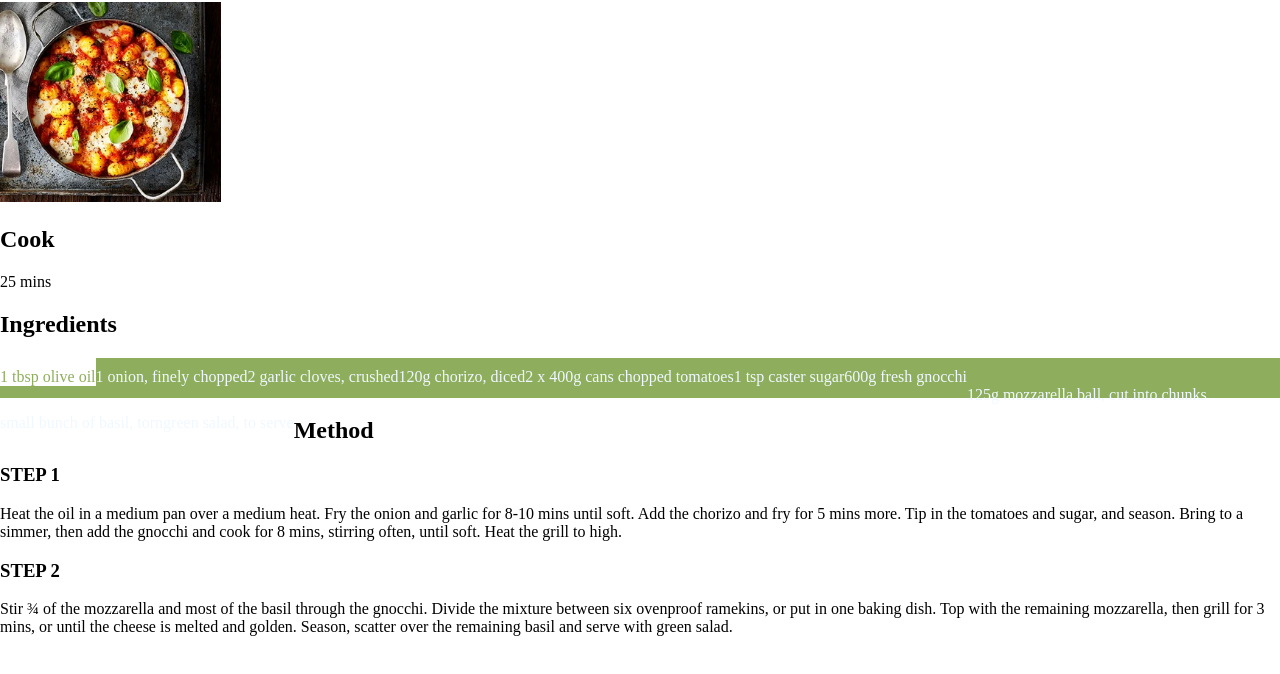
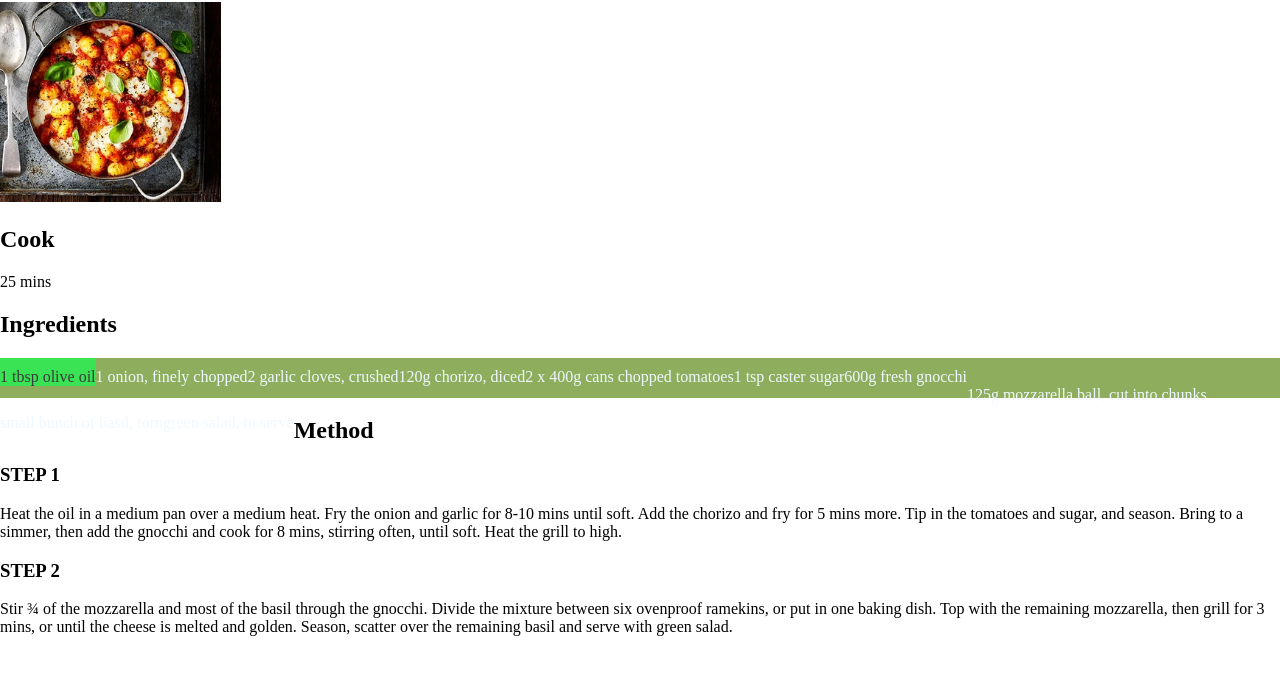
Before and after one commit to chmirousaid/odin-recipes, a plain HTML site: page recipes/gnocchi.html in a window 1280 px wide. In both pictures the pointer is over the link "1 tbsp olive oil". Shown: the part 78-752 px from the top of the page. Drawn offline with Linux system fonts and the light colour scheme.

Commit message:
updated ul hover

```diff
--- a/css/index.css
+++ b/css/index.css
@@ -68,6 +68,6 @@ img{
 
  li a:hover
  {
-   background-color: rgb(255, 255, 255);
-   color:  rgb(142, 174, 93);
+   background-color: rgb(58, 227, 84);
+   color:  rgb(57, 57, 57);
  }
```
